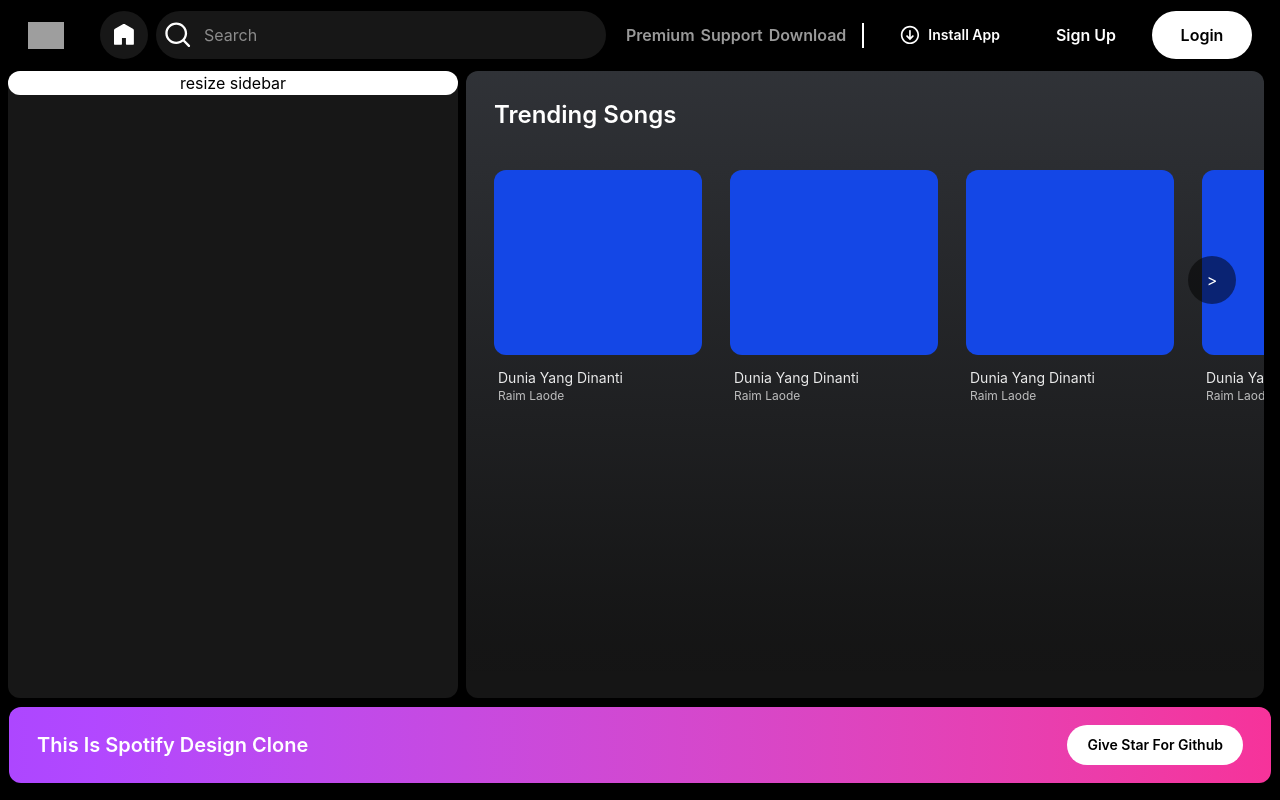
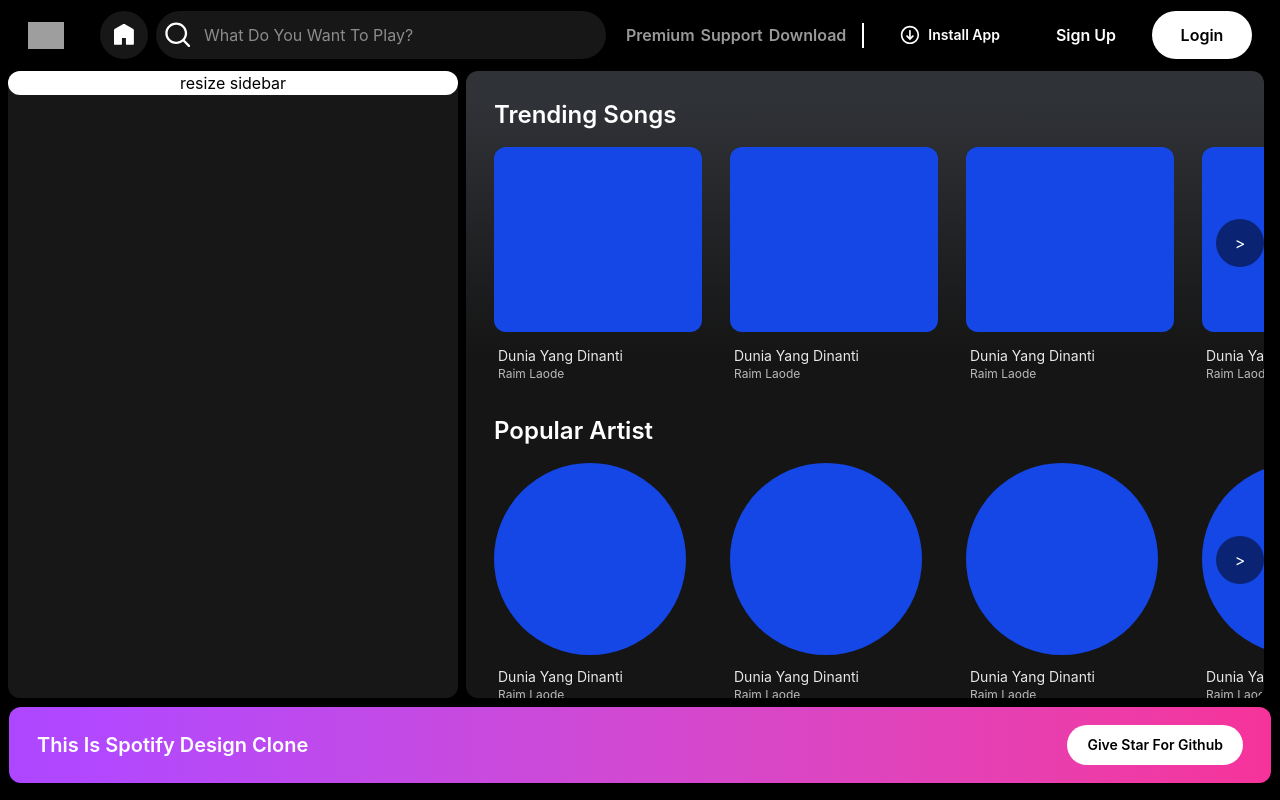
Before and after one commit to AhmadKamaludin24/spotify-clone, a React (Vite) app: page / in a window 1280 px wide. Built offline with nearby package versions, Linux system fonts and the light colour scheme; no server answers; grey boxes are pictures that could not be loaded.

Commit message:
feat: update carousel

```diff
--- /dev/null
+++ b/src/components/ArtistCarousel.tsx
@@ -0,0 +1,31 @@
+import { useEffect, useRef, } from 'react'
+import { useCarousel } from '../hooks/useCarousel'
+import { ArtistCard } from './MusicCard'
+
+const ArtistCarousel = () => {
+    const ref = useRef(null)
+    const { setWrapperRef, scrollLeft, scrollRight, isClick } = useCarousel()
+
+    useEffect(() => {
+        setWrapperRef(ref)
+    }, [])
+
+    return (
+        <div className="relative">
+            <div ref={ref} className='w-full mx-auto space-x-7 h-[50%] mt-4 hide-scrollbar flex items-center overflow-x-auto '>
+                <button className={` ${isClick ? "opacity-100" : "opacity-0"} absolute left-0 top-[40%] cursor-pointer -translate-y-1/2 bg-black/50 p-2 w-12 h-12 rounded-full z-10 text-white`} onClick={scrollLeft}>{'<'}</button>
+                <button className={`  absolute -right-7 top-[40%] cursor-pointer -translate-y-1/2 bg-black/50 p-2 w-12 h-12 rounded-full z-10 text-white`} onClick={scrollRight}>{'>'}</button>
+                <ArtistCard className='ml-7' />
+                <ArtistCard />
+                <ArtistCard />
+                <ArtistCard />
+                <ArtistCard />
+                <ArtistCard />
+                <ArtistCard className='mr-7' />
+
+            </div>
+        </div>
+    )
+}
+
+export default ArtistCarousel
--- a/src/components/MusicCard.tsx
+++ b/src/components/MusicCard.tsx
@@ -1,9 +1,9 @@
-import React from 'react'
 
-const MusicCard = ({ className }: { className?: string }) => {
+export const MusicCard = ({ className }: { className?: string; }) => {
+
     return (
         <div className={`${className} w-52 h-60 flex flex-col gap-2 justify-center shrink-0`}>
-            <div className='w-full h-[80%] bg-blue-700 rounded-xl'></div>
+            <div className={`w-full h-[80%] bg-blue-700 rounded-xl `}></div>
             <div className='w-full h-[20%] p-1 rounded-xl flex justify-center flex-col text-white'>
                 <p className='text-sm text-white/90'>Dunia Yang Dinanti</p>
                 <p className='text-xs text-white/70'>Raim Laode</p>
@@ -12,4 +12,17 @@ const MusicCard = ({ className }: { className?: string }) => {
     )
 }
 
-export default MusicCard
+
+
+export const ArtistCard = ({ className }: { className?: string; }) => {
+
+    return (
+        <div className={`${className} w-52 h-full flex flex-col gap-2 justify-center shrink-0`}>
+            <div className={`w-48 h-48  bg-blue-700 rounded-full `}></div>
+            <div className='w-full h-[20%] p-1 rounded-xl flex justify-center flex-col text-white'>
+                <p className='text-sm text-white/90'>Dunia Yang Dinanti</p>
+                <p className='text-xs text-white/70'>Raim Laode</p>
+            </div>
+        </div>
+    )
+}
--- /dev/null
+++ b/src/components/MusicCarousel.tsx
@@ -0,0 +1,42 @@
+import { useEffect, useRef, useState, } from 'react'
+import { useCarousel } from '../hooks/useCarousel'
+import { MusicCard } from './MusicCard'
+
+const MusicCarousel = () => {
+    const wrapperRef = useRef(null)
+    const [isClick, setIsclick] = useState(false)
+
+    const card_width = 208 + 28
+
+    const scrollLeft = () => {
+        setIsclick(true)
+        wrapperRef.current.scrollBy({ left: -card_width * 2, behavior: 'smooth' })
+
+    }
+    const scrollRight = () => {
+        setIsclick(true)
+        wrapperRef.current.scrollBy({ left: card_width * 2, behavior: 'smooth' })
+
+    }
+
+    return (
+        <div className="relative">
+            <div className={`${isClick ? "opacity-100" : "opacity-0"} absolute transition-opacity ease-in-out duration-700 pointer-events-none w-full inset-0 bg-linear-to-r from-background/70 via-transparent right-0 left-0 top-0 bottom-0 to-background/70`}></div>
+
+            <div ref={wrapperRef} className='w-full space-x-7 h-[50%] mt-4 hide-scrollbar flex items-center overflow-x-auto '>
+                <button className={` ${isClick ? "opacity-100" : "opacity-0"} absolute left-0 top-[40%] cursor-pointer -translate-y-1/2 bg-black/50 p-2 w-12 h-12 rounded-full z-10 text-white`} onClick={scrollLeft}>{'<'}</button>
+                <button className={`  absolute -right-7 top-[40%] cursor-pointer -translate-y-1/2 bg-black/50 p-2 w-12 h-12 rounded-full z-10 text-white`} onClick={scrollRight}>{'>'}</button>
+                <MusicCard className='ml-7' />
+                <MusicCard />
+                <MusicCard />
+                <MusicCard />
+                <MusicCard />
+                <MusicCard />
+                <MusicCard className='mr-7' />
+
+            </div>
+        </div>
+    )
+}
+
+export default MusicCarousel
--- a/src/components/Navbar.tsx
+++ b/src/components/Navbar.tsx
@@ -13,7 +13,7 @@ const Navbar = ({ className }: { className: string }) => {
                 <div className='w-[450px]  relative p-2 rounded-full flex items-center justify-between bg-background h-12'>
                     <div className='flex'>
                         <img src="/icons/search-icon.svg" alt="" className='w-7' />
-                        <input type="text" placeholder='Search' className='text-white w-full absolute rounded-full inset-0 pl-12' />
+                        <input type="text" placeholder='What Do You Want To Play?' className='text-white w-full absolute rounded-full inset-0 pl-12' />
                     </div>
 
 
--- /dev/null
+++ b/src/context/carousel-context.tsx
@@ -0,0 +1,23 @@
+import { createContext, useContext } from "react";
+import { useCarousel } from "../hooks/useCarousel";
+
+
+
+type CarouselContextType = ReturnType<typeof useCarousel>
+
+const CarouselContext = createContext<CarouselContextType | null>(null)
+
+
+export const CarouselProvider = ({ children }: { children: React.ReactNode }) => {
+    const value = useCarousel()
+    return <CarouselContext.Provider value={value}>{children}</CarouselContext.Provider>
+}
+
+
+export const useCarouselContext = () => {
+    const context = useContext(CarouselContext)
+    if (!context) {
+        throw new Error("useCarouselContext must be used within a CarouselProvider")
+    }
+    return context
+}
--- /dev/null
+++ b/src/hooks/useCarousel.tsx
@@ -0,0 +1,32 @@
+import { useState } from "react"
+
+
+
+export const useCarousel = () => {
+    const [wrapperRef, setWrapperRef] = useState(null)
+
+
+
+    const [isClick, setIsclick] = useState(false)
+
+    const card_width = 208 + 28
+
+    const scrollLeft = () => {
+        setIsclick(true)
+        wrapperRef.current.scrollBy({ left: -card_width * 2, behavior: 'smooth' })
+
+    }
+    const scrollRight = () => {
+        setIsclick(true)
+        wrapperRef.current.scrollBy({ left: card_width * 2, behavior: 'smooth' })
+
+    }
+
+    return {
+        setWrapperRef,
+        isClick,
+        scrollLeft,
+        scrollRight,
+
+    }
+}
--- a/src/index.css
+++ b/src/index.css
@@ -5,6 +5,10 @@
 @theme {
     --color-background: #171717;
     --font-sans: 'Inter', sans-serif;
+}
+
+:root {
+    --background: var(--color-background);
 }
 
 body {
--- a/src/pages/HomePage.tsx
+++ b/src/pages/HomePage.tsx
@@ -1,45 +1,32 @@
-import { useRef, useState } from 'react'
-import MusicCard from '../components/MusicCard'
+import { useEffect, useRef, useState } from 'react'
 import api from '../lib/api'
+import MusicCarousel from '../components/MusicCarousel'
+import { useCarousel } from '../hooks/useCarousel'
+import { useCarouselContext } from '../context/carousel-context'
+import ArtistCarousel from '../components/ArtistCarousel'
 
 const HomePage = () => {
     const data = api.playlist("3cEYpjA9oz9GiPac4AsH4n")
     console.log(data)
+    const { isClick } = useCarouselContext()
 
-    const wrapperRef = useRef(null)
-    const [isClick, setIsclick] = useState(false)
+    console.log(isClick)
 
-    const card_width = 208 + 28
 
-    const scrollLeft = () => {
-        setIsclick(true)
-        wrapperRef.current.scrollBy({ left: -card_width * 3, behavior: 'smooth' })
 
-    }
-    const scrollRight = () => {
-        setIsclick(true)
-        wrapperRef.current.scrollBy({ left: card_width * 3, behavior: 'smooth' })
-
-    }
     return (
-        <div className='w-full rounded-xl py-7 relative overflow-hidden overflow-y-auto hide-scrollbar h-full max-h-full bg-linear-to-b bg-background from-gray-500/30 to-black/10'>
+        <div className='w-full rounded-xl py-7 relative overflow-hidden overflow-y-auto hide-scrollbar h-full max-h-full bg-linear-to-b bg-background from-5% from-gray-500/30 to-50% to-black/10'>
             <h1 className='font-semibold text-white text-2xl px-7'>Trending Songs</h1>
 
 
+
+            <MusicCarousel />
+
+            <h1 className='font-semibold text-white text-2xl px-7 mt-7'>Popular Artist</h1>
+
             <div className={`${isClick ? "opacity-100" : "opacity-0"} absolute transition-opacity ease-in-out duration-700 pointer-events-none w-full inset-0 bg-linear-to-r from-background via-transparent right-0 left-0 top-0 bottom-0 to-background`}></div>
+            <ArtistCarousel />
 
-            <div ref={wrapperRef} className='w-full space-x-7 h-[50%] mt-4 hide-scrollbar flex items-center overflow-x-auto '>
-                <button className={` ${isClick ? "opacity-100" : "opacity-0"} absolute left-0 top-1/3 -translate-y-1/2 bg-black/50 p-2 w-12 h-12 rounded-full z-10 text-white`} onClick={scrollLeft}>{'<'}</button>
-                <button className={`  absolute right-0 top-1/3 -translate-y-1/2 bg-black/50 p-2 w-12 h-12 rounded-full z-10 text-white`} onClick={scrollRight}>{'>'}</button>
-                <MusicCard className='ml-7' />
-                <MusicCard />
-                <MusicCard />
-                <MusicCard />
-                <MusicCard />
-                <MusicCard />
-                <MusicCard className='mr-7' />
-
-            </div>
 
 
 
--- a/src/pages/Layout.tsx
+++ b/src/pages/Layout.tsx
@@ -2,6 +2,7 @@ import { useState, useEffect } from 'react'
 import { Outlet } from 'react-router-dom'
 import Navbar from '../components/Navbar'
 import Banner from '../components/Banner'
+import { CarouselProvider } from '../context/carousel-context'
 
 const Layout = () => {
     const [sidebarWidth, setSidebarWidth] = useState(450)
@@ -60,7 +61,9 @@ const Layout = () => {
 
                 {/* Main */}
                 <main className='rounded-2xl min-w-0'>
-                    <Outlet />
+                    <CarouselProvider>
+                        <Outlet />
+                    </CarouselProvider>
                 </main>
 
                 {/* RightSide */}
```
